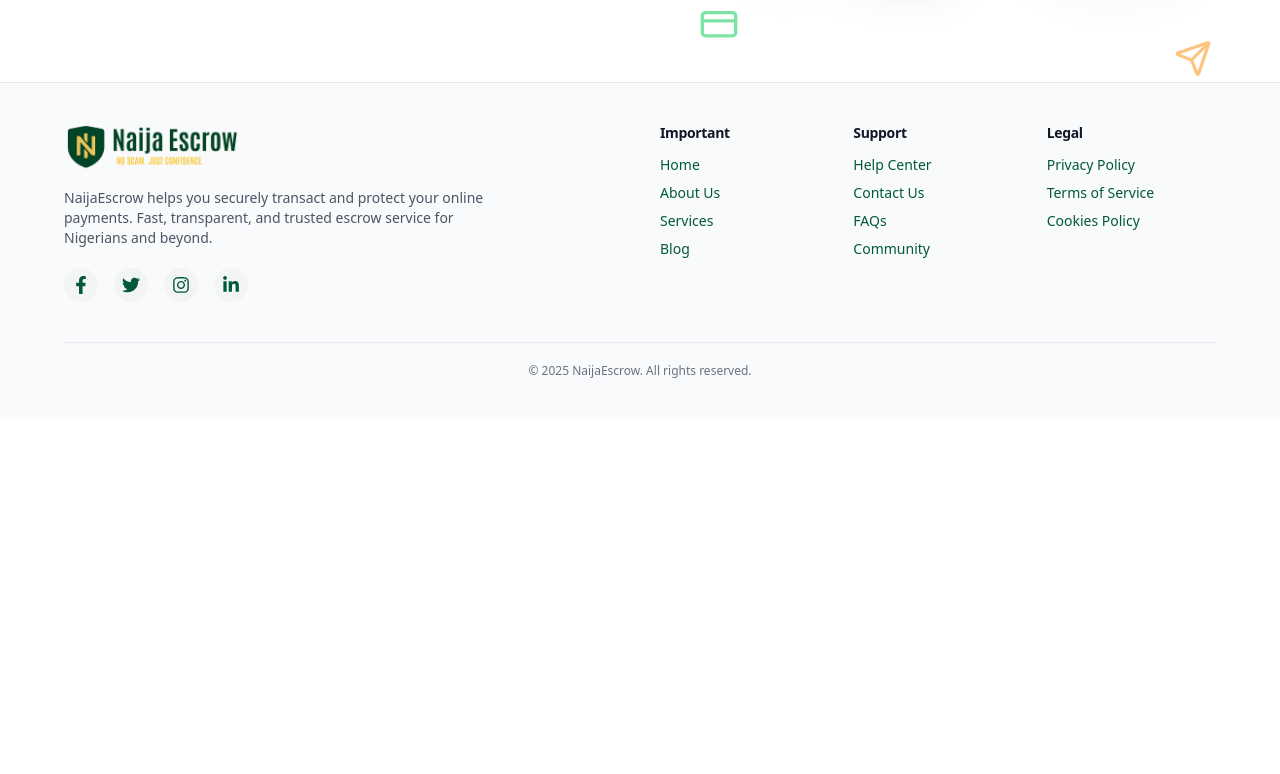
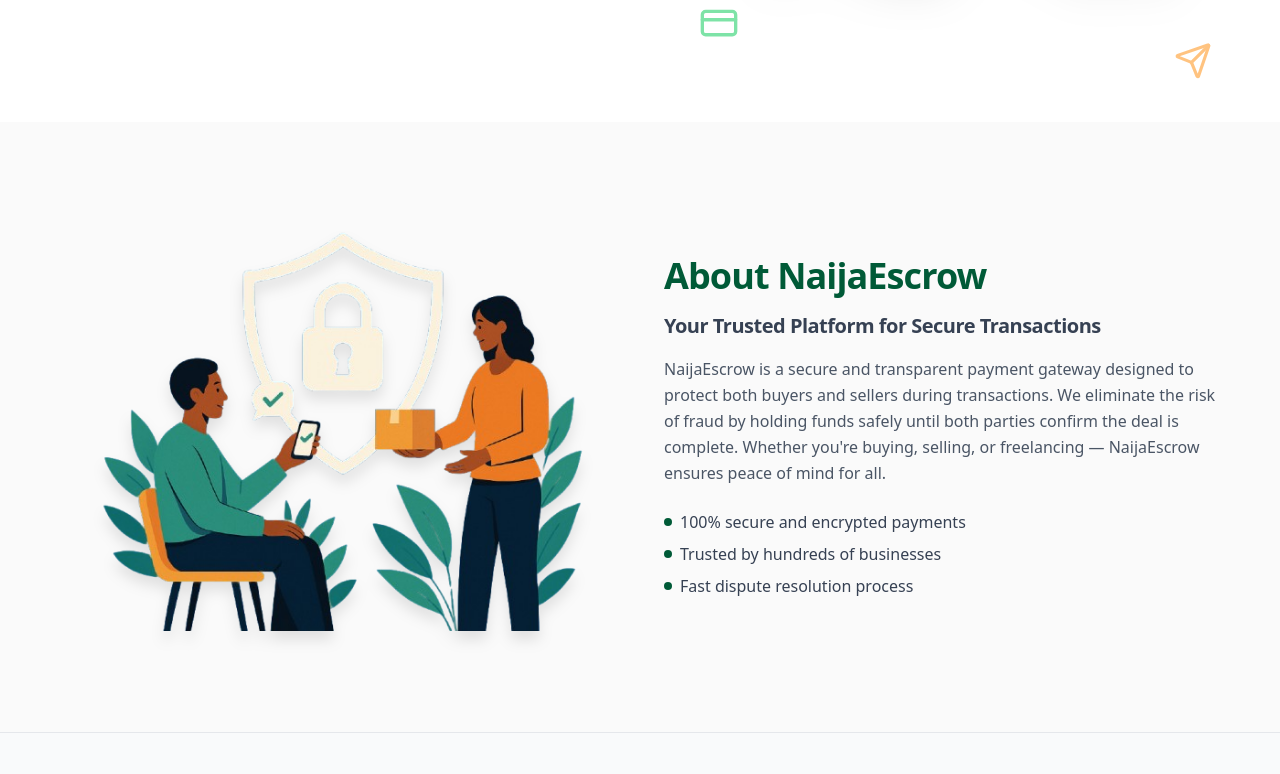
Before and after one commit to psalmsin1759/naijaescrow_frontend, a Next.js app: page / in a window 1280 px wide. Shown: the part 680-1454 px from the top of the page. Before the commit the page ends 1099 px from the top, so only its background shows below. Built offline with nearby package versions, Linux system fonts and the light colour scheme.

Commit message:
feat(epic4): about section

```diff
--- a/src/app/page.tsx
+++ b/src/app/page.tsx
@@ -1,3 +1,4 @@
+import AboutSection from "@/features/about/components/AboutSection";
 import HeroSection from "@/features/hero/components/HeroSection";
 
 
@@ -5,6 +6,7 @@
   return (
    <div>
     <HeroSection />
+    <AboutSection />
    </div>
   );
 }
--- /dev/null
+++ b/src/features/about/components/AboutSection.tsx
@@ -0,0 +1,63 @@
+"use client";
+
+import Image from "next/image";
+import { motion } from "framer-motion";
+import { aboutData } from "@/features/about/data/aboutData";
+import { useScrollFadeIn } from "@/features/about/hooks/useScrollFadeIn";
+
+export default function AboutSection() {
+  const { ref, controls, variants } = useScrollFadeIn();
+
+  return (
+    <section className="py-20 bg-muted/30">
+      <div className="container mx-auto px-6 md:px-12 grid md:grid-cols-2 gap-12 items-center">
+
+        {/* Left: Image */}
+        <motion.div
+          ref={ref}
+          initial="hidden"
+          animate={controls}
+          variants={variants}
+          className="flex justify-center"
+        >
+          <div className="relative w-full max-w-md md:max-w-lg h-[300px] sm:h-[400px] md:h-[450px]">
+            <Image
+              src={aboutData.image}
+              alt={aboutData.title}
+              fill
+              className="object-contain drop-shadow-xl rounded-2xl"
+            />
+          </div>
+        </motion.div>
+
+        {/* Right: Text */}
+        <motion.div
+          ref={ref}
+          initial="hidden"
+          animate={controls}
+          variants={variants}
+          className="space-y-4"
+        >
+          <h2 className="text-3xl md:text-4xl font-bold text-primary">
+            {aboutData.title}
+          </h2>
+          <h3 className="text-lg md:text-xl text-gray-700 font-semibold">
+            {aboutData.subtitle}
+          </h3>
+          <p className="text-gray-600 leading-relaxed">
+            {aboutData.description}
+          </p>
+
+          <ul className="mt-6 space-y-2">
+            {aboutData.highlights.map((item, index) => (
+              <li key={index} className="flex items-center gap-2 text-gray-700">
+                <span className="w-2 h-2 bg-primary rounded-full" />
+                {item}
+              </li>
+            ))}
+          </ul>
+        </motion.div>
+      </div>
+    </section>
+  );
+}
--- /dev/null
+++ b/src/features/about/data/aboutData.ts
@@ -0,0 +1,15 @@
+export const aboutData = {
+  title: "About NaijaEscrow",
+  subtitle: "Your Trusted Platform for Secure Transactions",
+  description: `
+    NaijaEscrow is a secure and transparent payment gateway designed to protect both buyers and sellers during transactions.
+    We eliminate the risk of fraud by holding funds safely until both parties confirm the deal is complete.
+    Whether you're buying, selling, or freelancing — NaijaEscrow ensures peace of mind for all.
+  `,
+  image: "/images/escrowbanner1.png",
+  highlights: [
+    "100% secure and encrypted payments",
+    "Trusted by hundreds of businesses",
+    "Fast dispute resolution process",
+  ],
+};
--- /dev/null
+++ b/src/features/about/hooks/useScrollFadeIn.ts
@@ -0,0 +1,31 @@
+// src/features/about/hooks/useScrollFadeIn.ts
+"use client";
+
+import { useEffect, useRef } from "react";
+import { useAnimation, useInView } from "framer-motion";
+
+export function useScrollFadeIn() {
+  const controls = useAnimation();
+  const ref = useRef<HTMLDivElement | null>(null);
+  const inView = useInView(ref, { once: true, margin: "-100px" });
+
+  useEffect(() => {
+    if (inView) {
+      controls.start("visible");
+    }
+  }, [inView, controls]);
+
+  const variants = {
+    hidden: { opacity: 0, y: 40 },
+    visible: {
+      opacity: 1,
+      y: 0,
+      transition: {
+        duration: 0.8,
+        ease: [0.25, 0.1, 0.25, 1], // ✅ cubic-bezier equivalent of easeOut
+      },
+    },
+  } as const;
+
+  return { ref, controls, variants };
+}
--- a/src/features/hero/components/HeroSection.tsx
+++ b/src/features/hero/components/HeroSection.tsx
@@ -20,7 +20,7 @@
 
   return (
     <section>
-      <div className="container mx-auto px-6 md:px-12 flex flex-col-reverse md:flex-row items-center gap-4 md:gap-10 relative">
+      <div className="container mx-auto px-6 mb-10 md:px-12 flex flex-col-reverse md:flex-row items-center gap-4 md:gap-10 relative">
         {/* Left content */}
         <div className="w-full md:w-1/2">
           <HeroContent />
```
